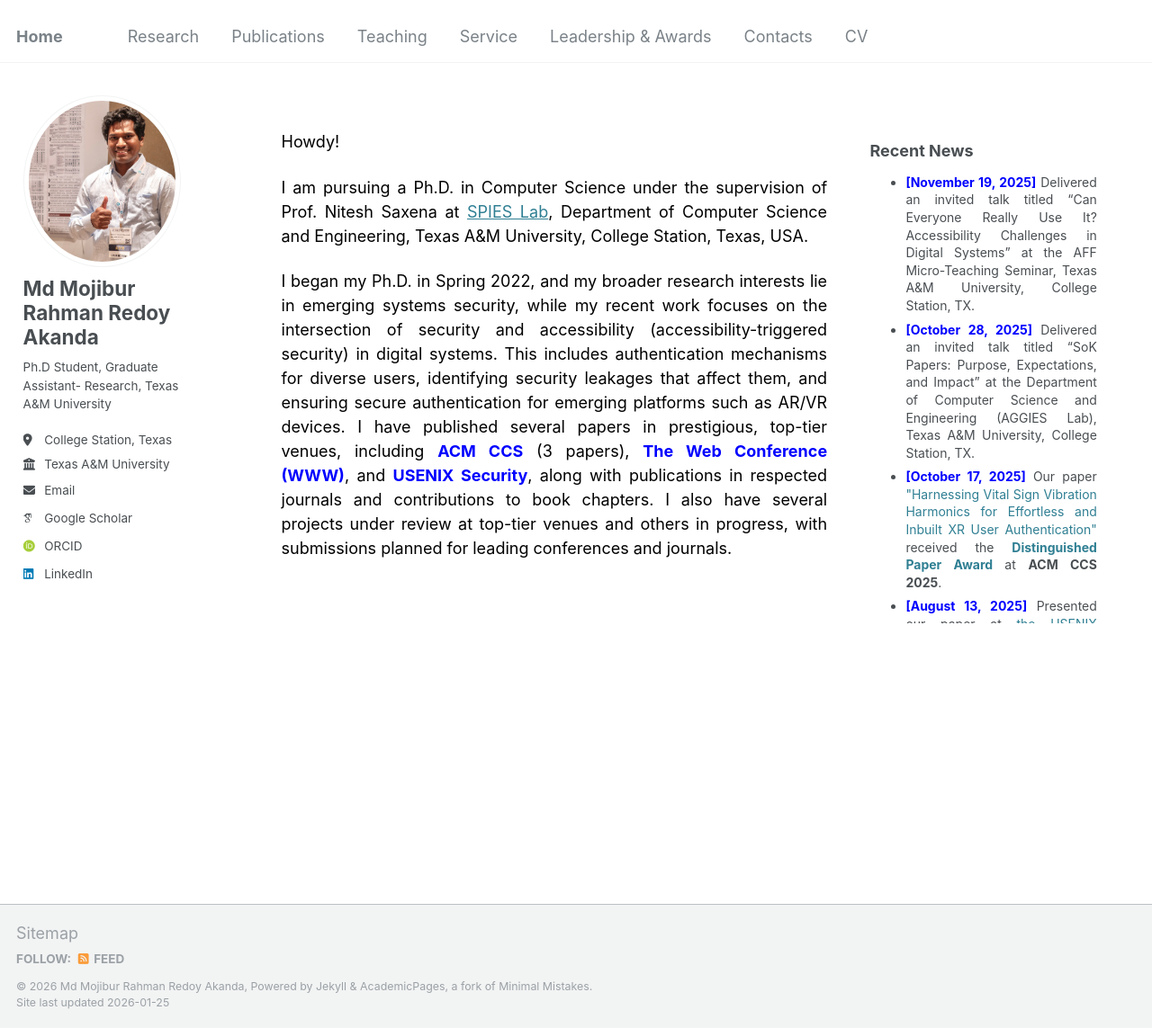
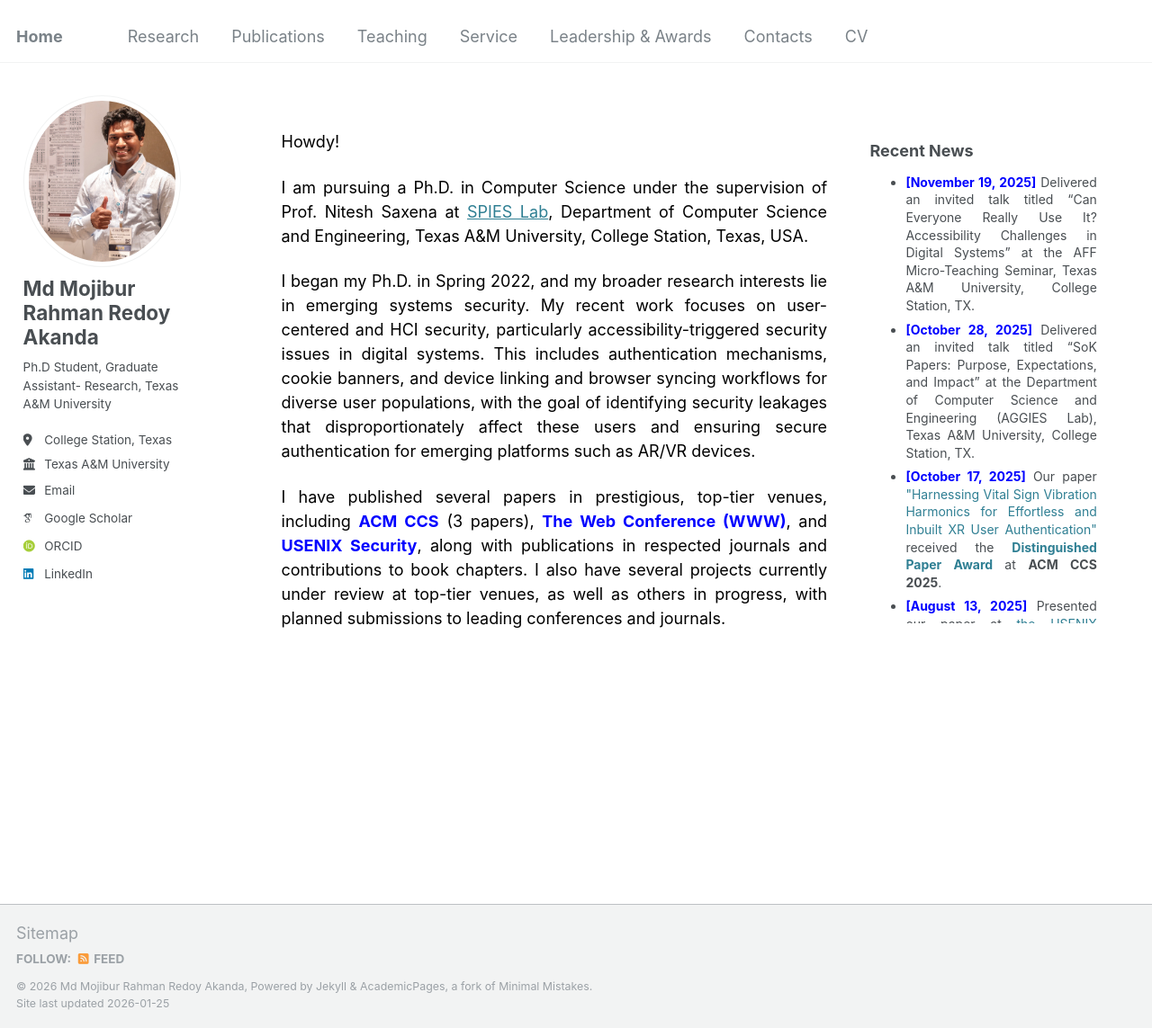
Before and after one commit to redoyakanda/redoyakanda.github.io, a Jekyll site: the page built from _pages/about.md, in a window 1280 px wide and 1143 px high. Shown: the whole window at 90% size. Built offline with Jekyll 4.4.1, drawn with Linux system fonts in a browser that asks for light colours; some web fonts are replaced.

Commit message:
Update about.md

```diff
--- a/_pages/about.md
+++ b/_pages/about.md
@@ -23,6 +23,10 @@ I am pursuing a Ph.D. in Computer Science under the supervision of Prof. Nitesh
   </p>
 
   <p>
-    I began my Ph.D. in Spring 2022, and my broader research interests lie in emerging systems security, while my recent work focuses on the intersection of security and accessibility (accessibility-triggered security) in digital systems. This includes authentication mechanisms for diverse users, identifying security leakages that affect them, and ensuring secure authentication for emerging platforms such as AR/VR devices. I have published several papers in prestigious, top-tier venues, including <b style="color:blue;">ACM CCS</b> (3 papers), <b style="color:blue;">The Web Conference (WWW)</b>, and <b style="color:blue;">USENIX Security</b>, along with publications in respected journals and contributions to book chapters. I also have several projects under review at top-tier venues and others in progress, with submissions planned for leading conferences and journals.
+I began my Ph.D. in Spring 2022, and my broader research interests lie in emerging systems security. My recent work focuses on user-centered and HCI security, particularly accessibility-triggered security issues in digital systems. This includes authentication mechanisms, cookie banners, and device linking and browser syncing workflows for diverse user populations, with the goal of identifying security leakages that disproportionately affect these users and ensuring secure authentication for emerging platforms such as AR/VR devices.
+      </p>
+
+  <p>
+    I have published several papers in prestigious, top-tier venues, including <b style="color:blue;">ACM CCS</b> (3 papers), <b style="color:blue;">The Web Conference (WWW)</b>, and <b style="color:blue;">USENIX Security</b>, along with publications in respected journals and contributions to book chapters. I also have several projects currently under review at top-tier venues, as well as others in progress, with planned submissions to leading conferences and journals.
   </p>
 </div>
```
